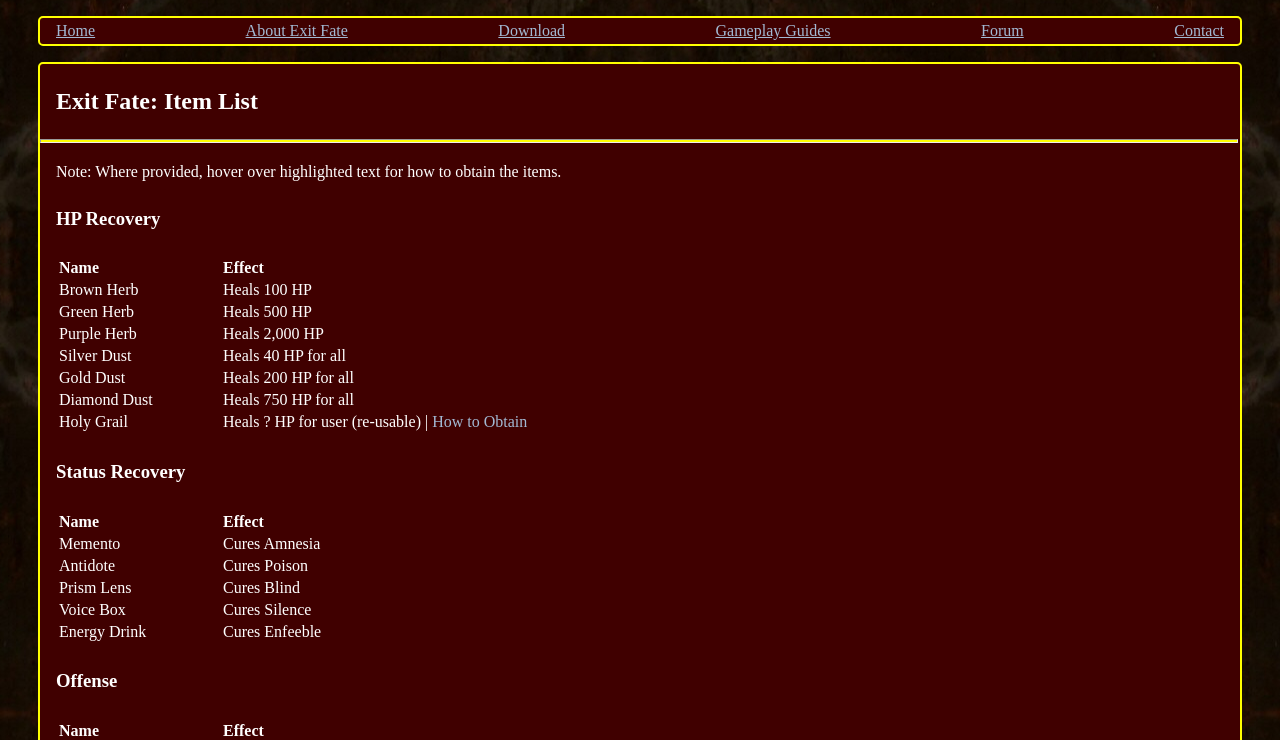
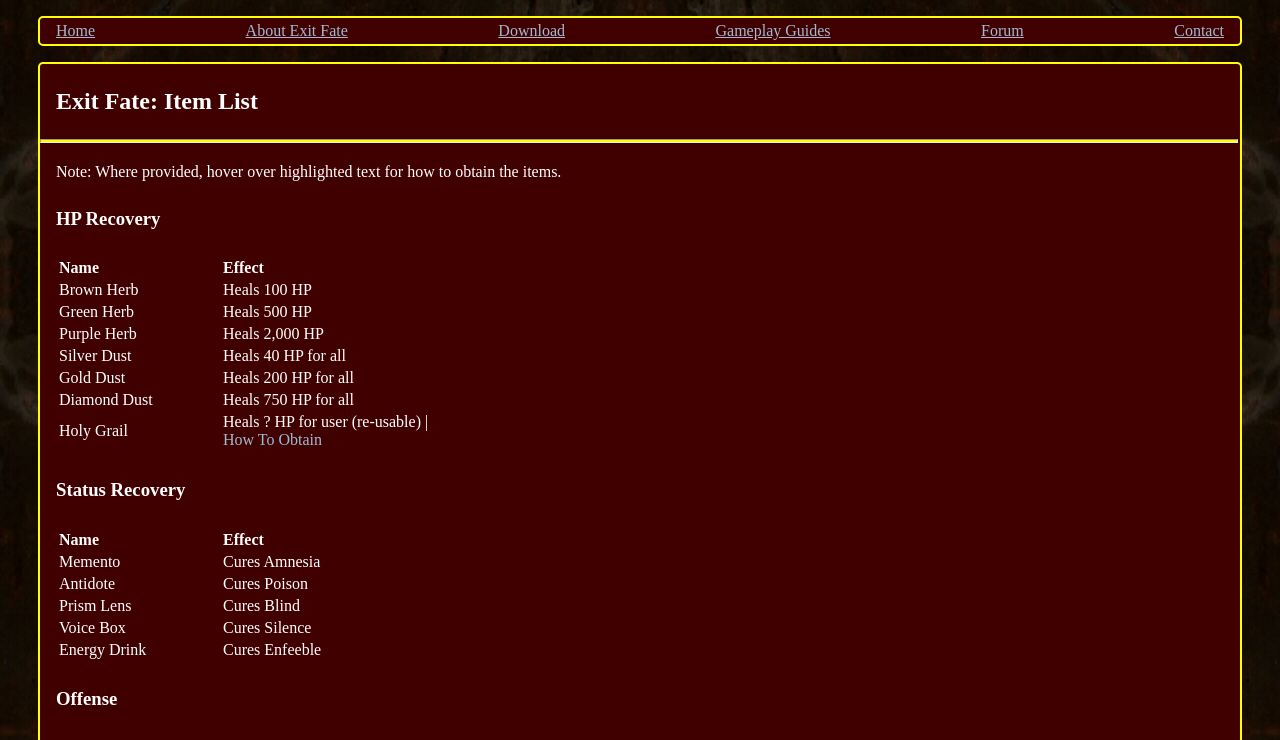
Before and after one commit to ak505188/The-Hand-of-Fate-Remake, a SvelteKit app: page /guides/items in a window 1280 px wide. Shown: the top 740 px of the page. Built offline with nearby package versions, Linux system fonts and the light colour scheme.

Commit message:
Better way of showing spoilers

```diff
--- /dev/null
+++ b/src/lib/components/HowToObtain.svelte
@@ -0,0 +1,20 @@
+<details>
+  <summary>How To Obtain</summary>
+  <slot/>
+</details>
+
+<style>
+  details {
+    display: inline;
+    color: #a2b9d3;
+    cursor: pointer;
+  }
+
+  details summary {
+    list-style: none;
+  }
+
+  details[open] summary, details summary::marker {
+    display: none;
+  }
+</style>
--- a/src/routes/guides/armor/Table.svelte
+++ b/src/routes/guides/armor/Table.svelte
@@ -1,4 +1,5 @@
 <script>
+  import HowToObtain from '$lib/components/HowToObtain.svelte';
   export let armor;
 </script>
 
@@ -22,8 +23,7 @@
         <td>
           {item.description || ''}
           {#if item.how_to_obtain}
-            {item.description ? ' | ' : ''}
-            <span title="{item.how_to_obtain}">How to Obtain</span>
+            <HowToObtain>{item.how_to_obtain}</HowToObtain>
           {/if}
         </td>
       </tr>
@@ -49,8 +49,4 @@
   td.name, th.name {
     min-width: 12rem;
   }
-
-  td span {
-    color: #a2b9d3;
-  }
 </style>
--- a/src/routes/guides/items/+page.svelte
+++ b/src/routes/guides/items/+page.svelte
@@ -1,5 +1,6 @@
 <script>
   import Container from '$lib/components/container.svelte';
+  import HowToObtain from '$lib/components/HowToObtain.svelte';
 </script>
 
 <Container>
@@ -41,7 +42,7 @@
       </tr>
       <tr>
         <td>Holy Grail</td>
-        <td>Heals ? HP for user (re-usable) | <span title="Defeat Pentdragon in Avalon">How to Obtain</span></td>
+        <td>Heals ? HP for user (re-usable) | <HowToObtain>Defeat Pentdragon in Avalon</HowToObtain></td>
       </tr>
     </tbody>
   </table>
@@ -137,7 +138,7 @@
       </tr>
       <tr>
         <td>Spectral Prism</td>
-        <td>Non-elemental damage vs. enemy | <span title="Bring Rainbow Ore to Darwin, return 10-15 minutes later">How to Obtain</span></td>
+        <td>Non-elemental damage vs. enemy | <HowToObtain>Bring Rainbow Ore to Darwin, return 10-15 minutes later</HowToObtain></td>
       </tr>
     </tbody>
   </table>
@@ -215,8 +216,4 @@
   td:first-child {
     min-width: 10rem;
   }
-
-  td span {
-    color: #a2b9d3;
-  }
 </style>
```
